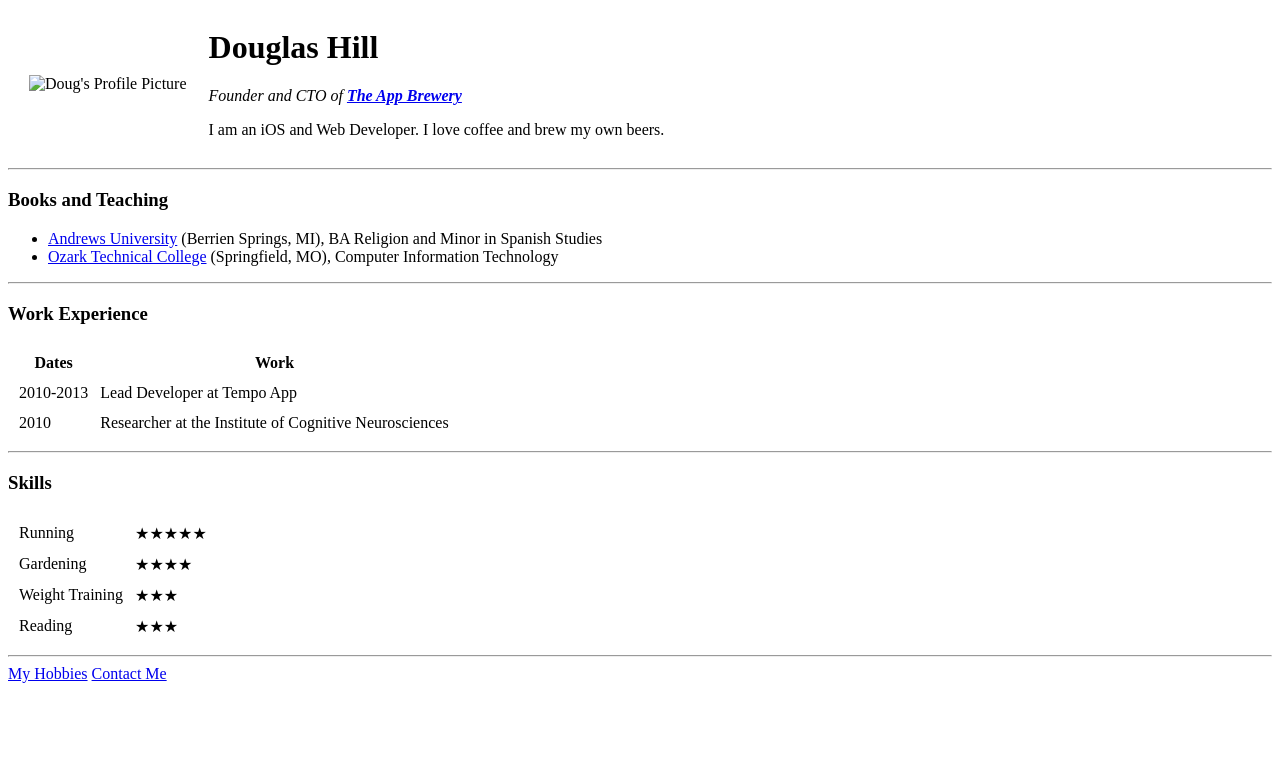
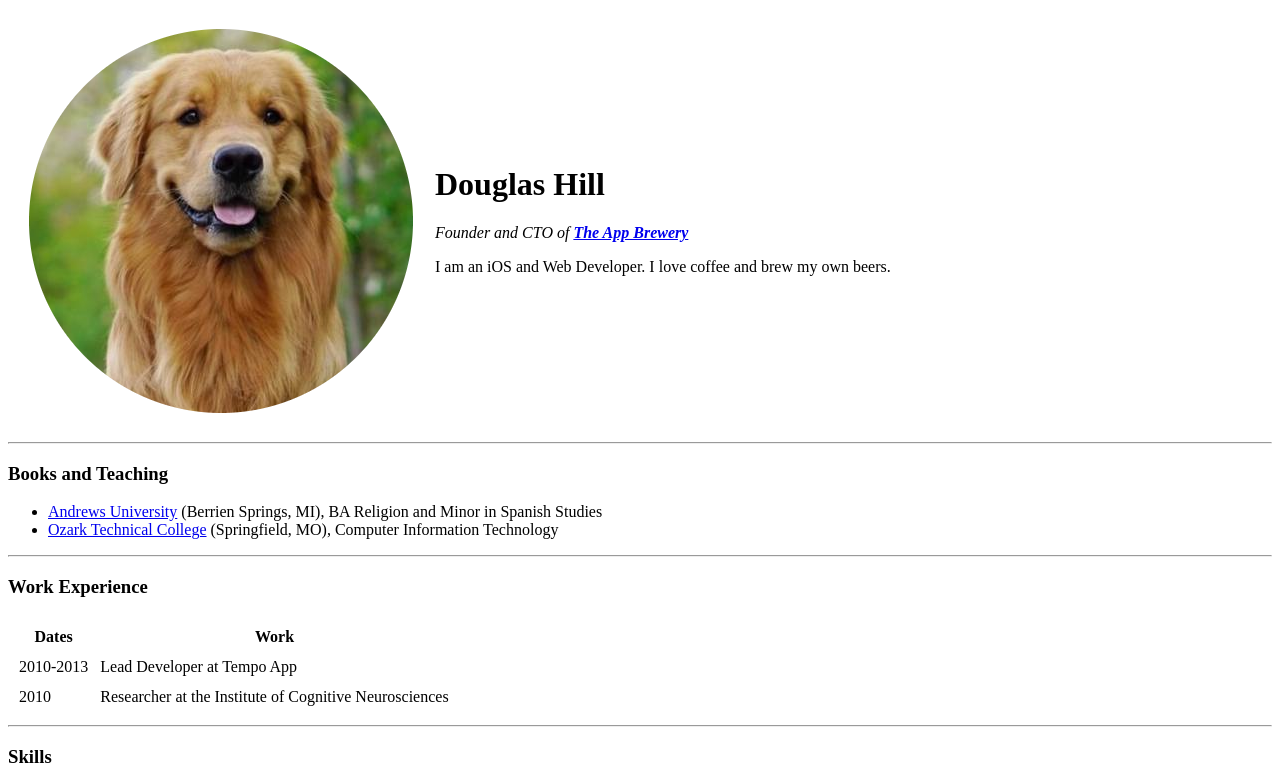
Before and after one commit to Power52/cv, a plain HTML site: page index.html in a window 1280 px wide. Shown: the top 783 px of the page. Drawn offline with Linux system fonts and the light colour scheme.

Commit message:
Update index.html

```diff
--- a/index.html
+++ b/index.html
@@ -6,7 +6,7 @@
   <body>
     <table cellspacing="20">
       <tr>
-        <td><img src="images/golden-retriver-dog-breed-info-modified.png" alt="Doug's Profile Picture"></td>
+        <td><img src="images/golden-retriever-dog-breed-info-modified.png" alt="Doug's Profile Picture"></td>
         <td><h1>Douglas Hill</h1>
         <p><em>Founder and CTO of <strong><a href="https://www.appbrewery.co/">The App Brewery</a></strong></em></p>
         <p>I am an iOS and Web Developer. I love coffee and brew my own beers.</p></td>
```
